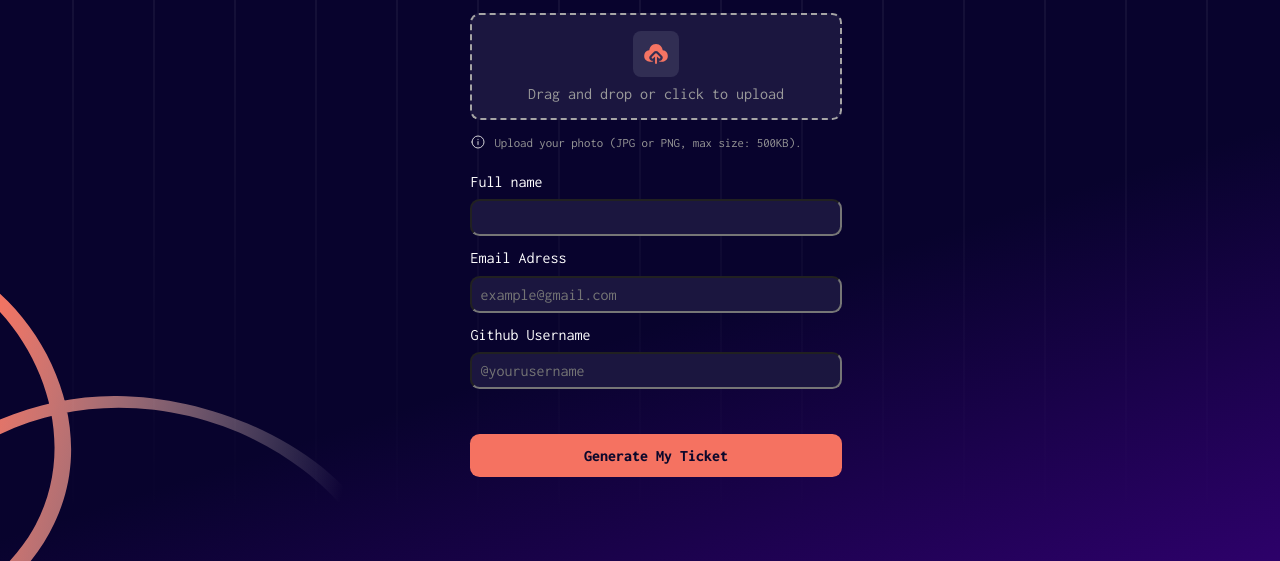
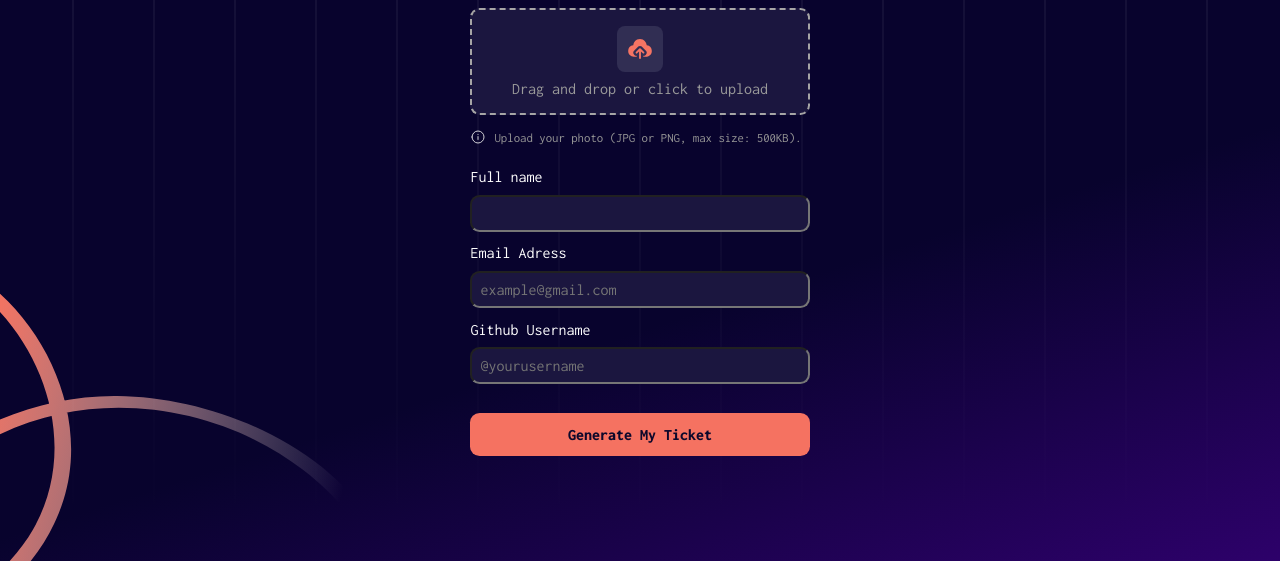
Before and after one commit to IvanoCro/Conference-ticket-generator, a plain HTML site: page index.html in a window 1280 px wide. Shown: the part 239-800 px from the top of the page. Drawn offline with Linux system fonts and the light colour scheme.

Commit message:
Fix margin on form

```diff
--- a/style.css
+++ b/style.css
@@ -47,7 +47,6 @@ body {
     display: flex;
     flex-direction: column;
     align-items: center;
-    justify-content: center;
     padding: 2rem;
 }
 .main.is-active {
@@ -74,7 +73,7 @@ form {
     flex-direction: column;
     width: 100%;
     max-width: 380px;
-    margin: 1rem;
+    margin-top: .7rem;
 }
 .input {
     background-color: #1b163f;
@@ -132,7 +131,7 @@ form {
     border: none;
     border-radius: .6rem;
     padding: .8rem 1.5rem;
-    margin: 1rem;
+    margin-top: 1rem;
     cursor: pointer;
     width: 100%;
     max-width: 380px;
```
